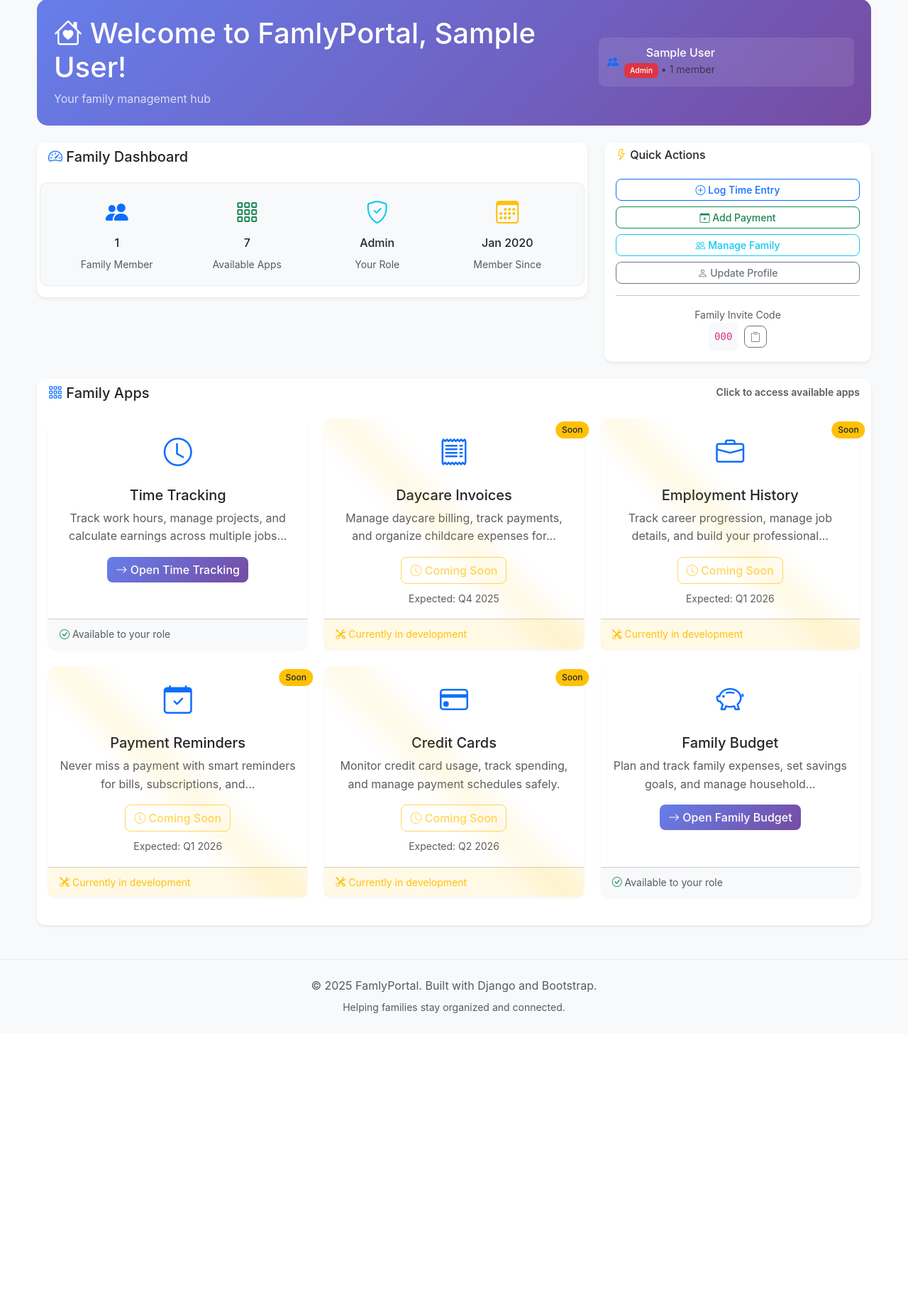
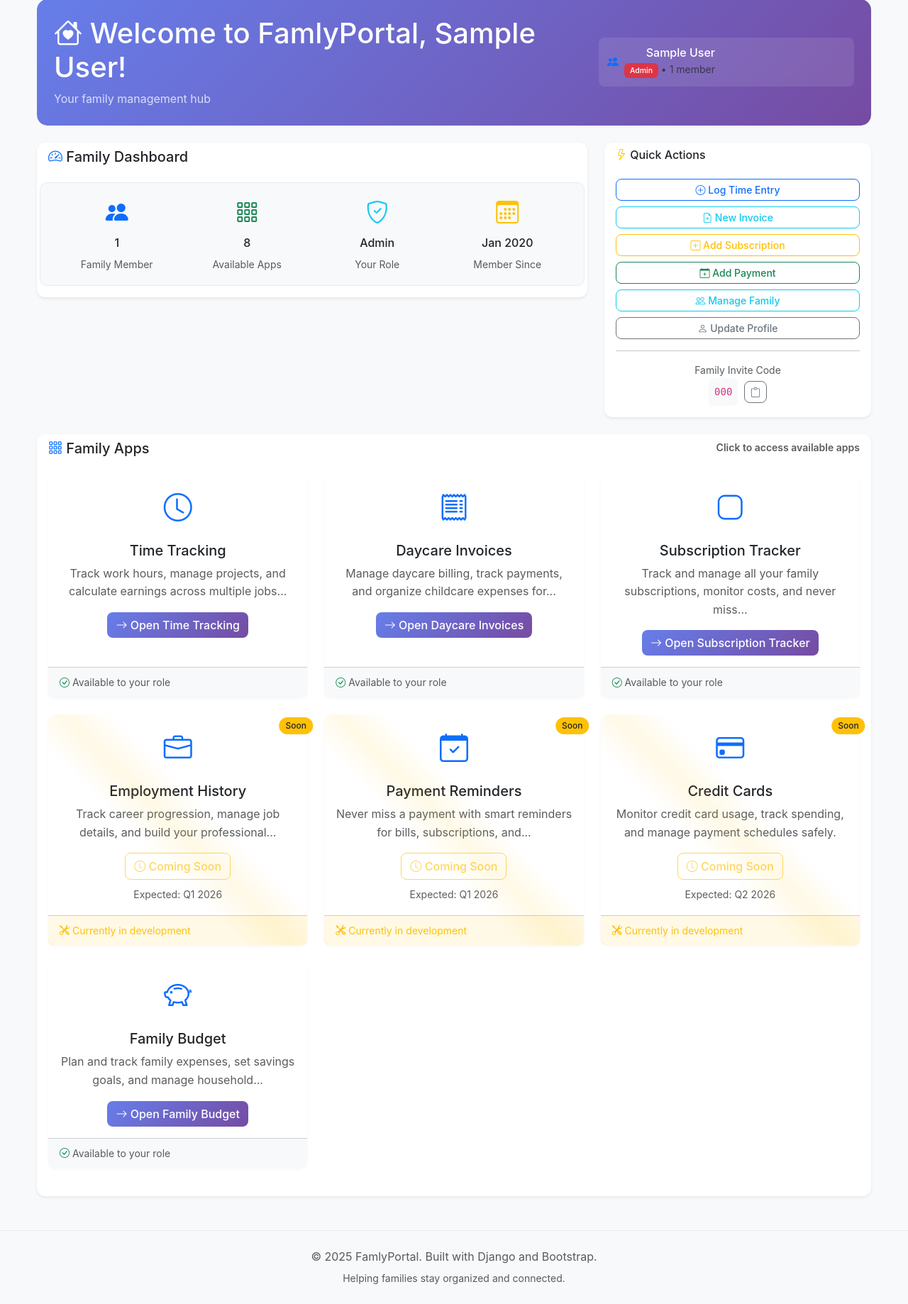
Before and after one commit to Bobska/famlyportal, a Django app: page /accounts/dashboard/ in a window 1280 px wide. Shown: the part 85-1923 px from the top of the page at 71% size. Before the commit the page ends 1513 px from the top, so only its background shows below. Run offline with Django 5.2, Linux system fonts and the light colour scheme; a user stored in the database is signed in; tables that the repository leaves empty hold one stand-in row (values such as "Sample post"); grey boxes marked "Sample" are stand-in pictures; some libraries are stand-ins or nearby versions.

Commit message:
feat(dashboard): enable daycare invoices and subscription tracker in navigation
- Activate daycare_invoices and subscription_tracker apps in app_status.py
- Add subscription tracker app card to main dashboard
- Include quick action buttons for new invoice and add subscription
- Update total app count from 7 to 8 apps
- Enable both apps in navigation dropdown menu
- Apps now appear as active and accessible from main dashboard

```diff
--- a/core/utils/app_status.py
+++ b/core/utils/app_status.py
@@ -43,14 +43,13 @@ APP_STATUS_CONFIG = {
         ]
     },
     'daycare_invoices': {
-        'active': False,
-        'status': 'coming_soon',
+        'active': True,
+        'status': 'complete',
         'name': 'Daycare Invoices',
         'description': 'Track daycare expenses and invoices',
         'icon': 'bi-building',
         'color': '#fd7e14',
         'order': 3,
-        'eta': 'Q4 2025',
         'features': [
             'Invoice management',
             'Provider tracking',
@@ -123,14 +122,13 @@ APP_STATUS_CONFIG = {
         ]
     },
     'subscription_tracker': {
-        'active': False,
-        'status': 'coming_soon',
+        'active': True,
+        'status': 'complete',
         'name': 'Subscription Tracker',
         'description': 'Track and manage subscriptions',
         'icon': 'bi-arrow-repeat',
         'color': '#e83e8c',
         'order': 8,
-        'eta': 'Q3 2026',
         'features': [
             'Subscription tracking',
             'Renewal alerts',
--- a/templates/accounts/dashboard.html
+++ b/templates/accounts/dashboard.html
@@ -77,7 +77,7 @@
                     </div>
                     <div class="col-md-3 text-center">
                         <i class="bi bi-grid-3x3-gap fs-2 text-success"></i>
-                        <h6 class="mt-2">7</h6>
+                        <h6 class="mt-2">8</h6>
                         <small class="text-muted">Available Apps</small>
                     </div>
                     <div class="col-md-3 text-center">
@@ -110,6 +110,20 @@
                     {% if can_timesheet %}
                     <a href="{% url 'timesheet:dashboard' %}" class="btn btn-outline-primary btn-sm">
                         <i class="bi bi-plus-circle"></i> Log Time Entry
+                    </a>
+                    {% endif %}
+
+                    {% has_app_permission 'daycare_invoices' as can_daycare %}
+                    {% if can_daycare %}
+                    <a href="{% url 'daycare_invoices:invoice_create' %}" class="btn btn-outline-info btn-sm">
+                        <i class="bi bi-file-earmark-plus"></i> New Invoice
+                    </a>
+                    {% endif %}
+
+                    {% has_app_permission 'subscription_tracker' as can_subscriptions %}
+                    {% if can_subscriptions %}
+                    <a href="{% url 'subscription_tracker:subscription_create' %}" class="btn btn-outline-warning btn-sm">
+                        <i class="bi bi-plus-square"></i> Add Subscription
                     </a>
                     {% endif %}
 
@@ -161,6 +175,8 @@
             {% app_card 'timesheet' 'Time Tracking' 'Track work hours, manage projects, and calculate earnings across multiple jobs and positions.' 'timesheet:dashboard' %}
 
             {% app_card 'daycare_invoices' 'Daycare Invoices' 'Manage daycare billing, track payments, and organize childcare expenses for your family.' 'daycare_invoices:dashboard' %}
+
+            {% app_card 'subscription_tracker' 'Subscription Tracker' 'Track and manage all your family subscriptions, monitor costs, and never miss renewal dates.' 'subscription_tracker:dashboard' %}
 
             {% app_card 'employment_history' 'Employment History' 'Track career progression, manage job details, and build your professional timeline.' 'employment_history:dashboard' %}
 
```
